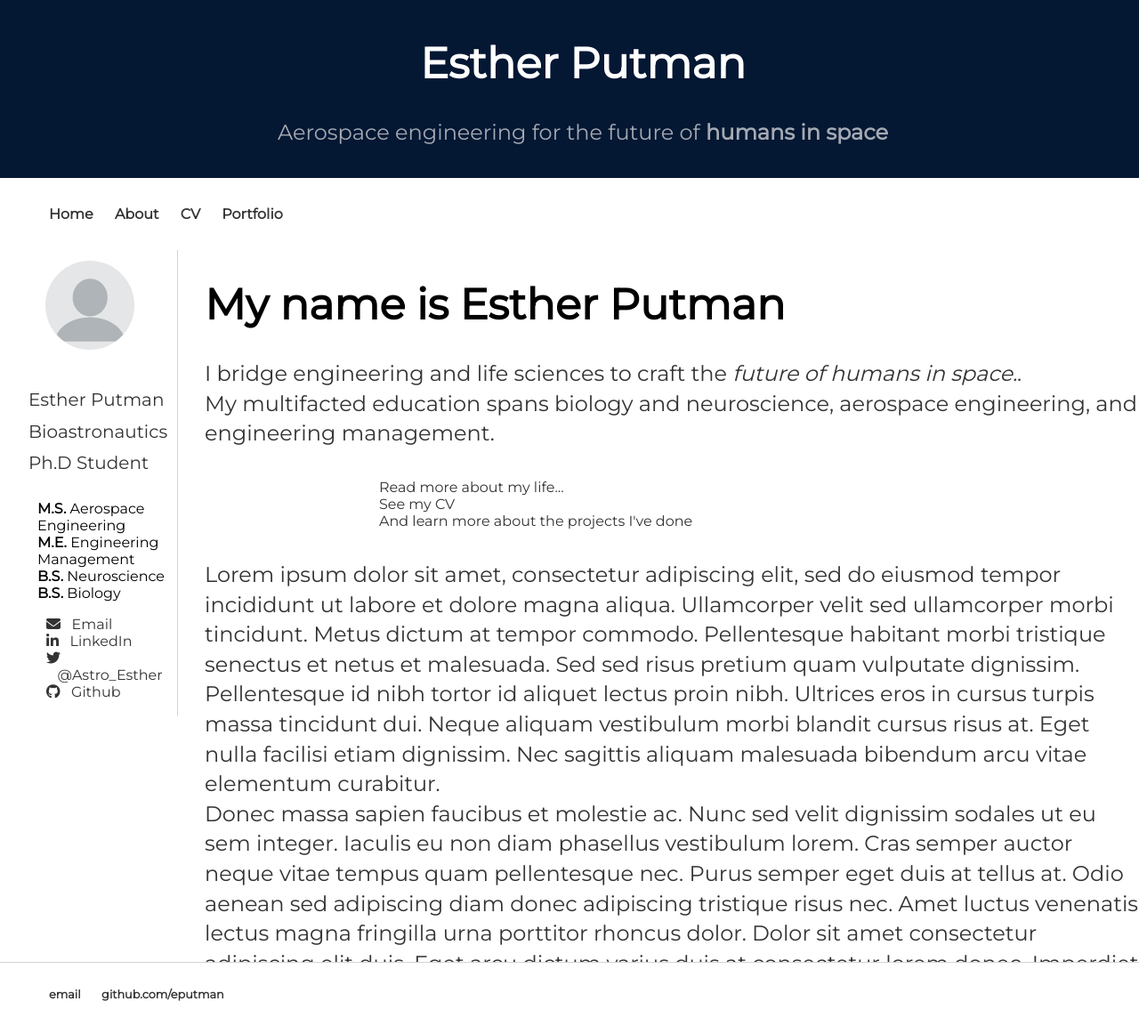
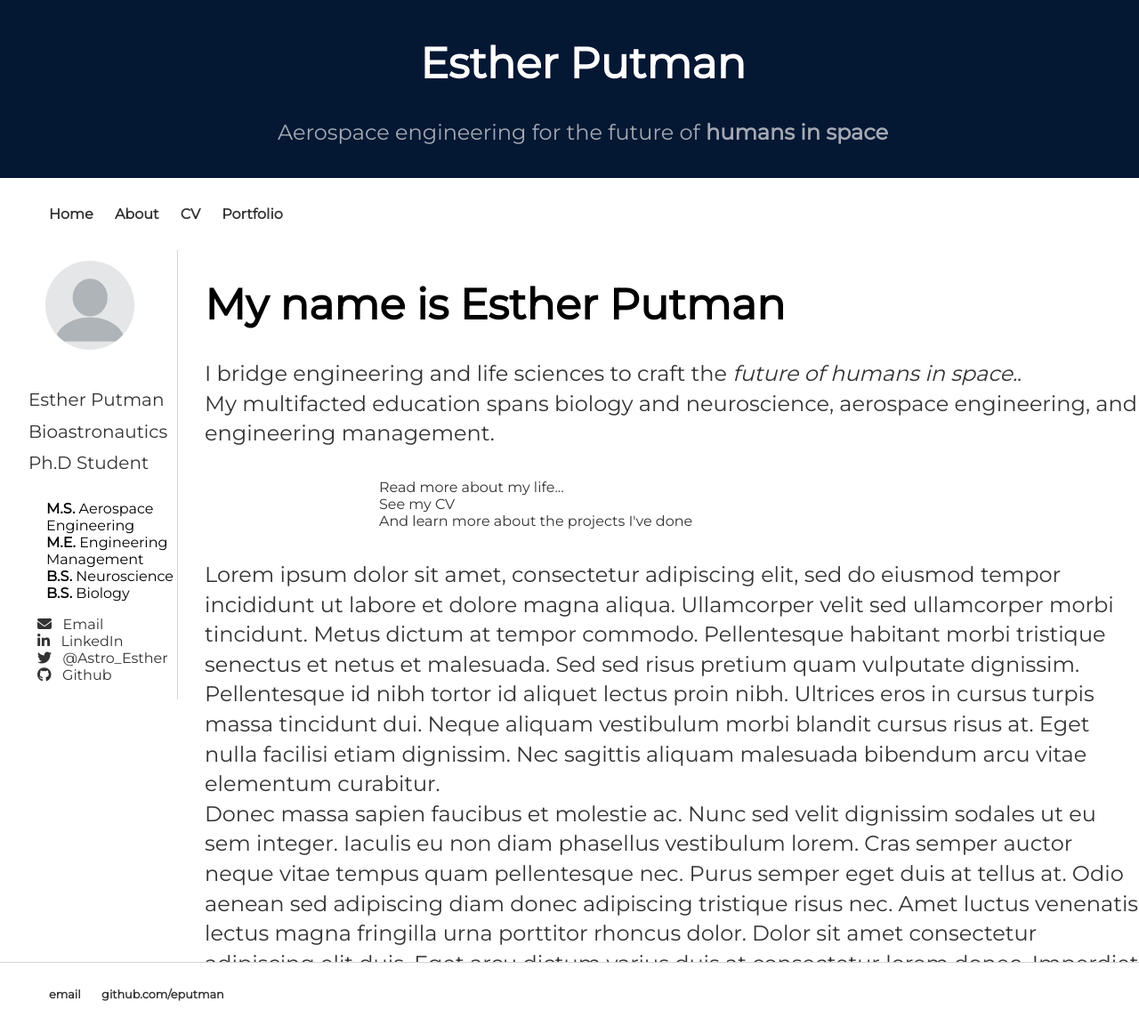
Before and after one commit to eputman/eputman.github.io, a Jekyll site: the page built from index.html, in a window 1280 px wide and 1153 px high. Shown: the whole window at 89% size. Built offline with Jekyll 4.4.1, drawn with Linux system fonts in a browser that asks for light colours; nearby versions of some CDN libraries.

Commit message:
Update index.html

```diff
--- a/index.html
+++ b/index.html
@@ -9,14 +9,14 @@ title: Esther Putman, Aerospace Engineer
 	</div> <!-- /center -->
 	<p><small> Esther Putman <br>
 		Bioastronautics Ph.D Student</small></p>
-	<ul style="list-style-type:none;">
+	<ul style="list-style-type:none;  margin-left:10px;">
 		<li> <b>M.S.</b> Aerospace Engineering</li>
 		<li> <b>M.E.</b> Engineering Management</li>
 		<li> <b>B.S.</b> Neuroscience</li>
 		<li> <b>B.S.</b> Biology</li>
 	</ul>
 
-	<ul style="list-style-type:none; margin-left:10px;">
+	<ul style="list-style-type:none;">
 		<li><a href="mailto:esther.putman@colorado.edu"><i class="icon fa fa-envelope"></i>&nbsp;&nbsp;&nbsp;Email</a></li>
 		<li><a href="https://www.linkedin.com/in/estherputman/"><i class="icon fa fa-linkedin"></i>&nbsp;&nbsp;&nbsp;LinkedIn</a></li>
 		<li><a href="https://twitter.com/astro_esther"><i class="icon fa fa-twitter"></i>&nbsp;&nbsp;&nbsp;@Astro_Esther</a></li>
```
